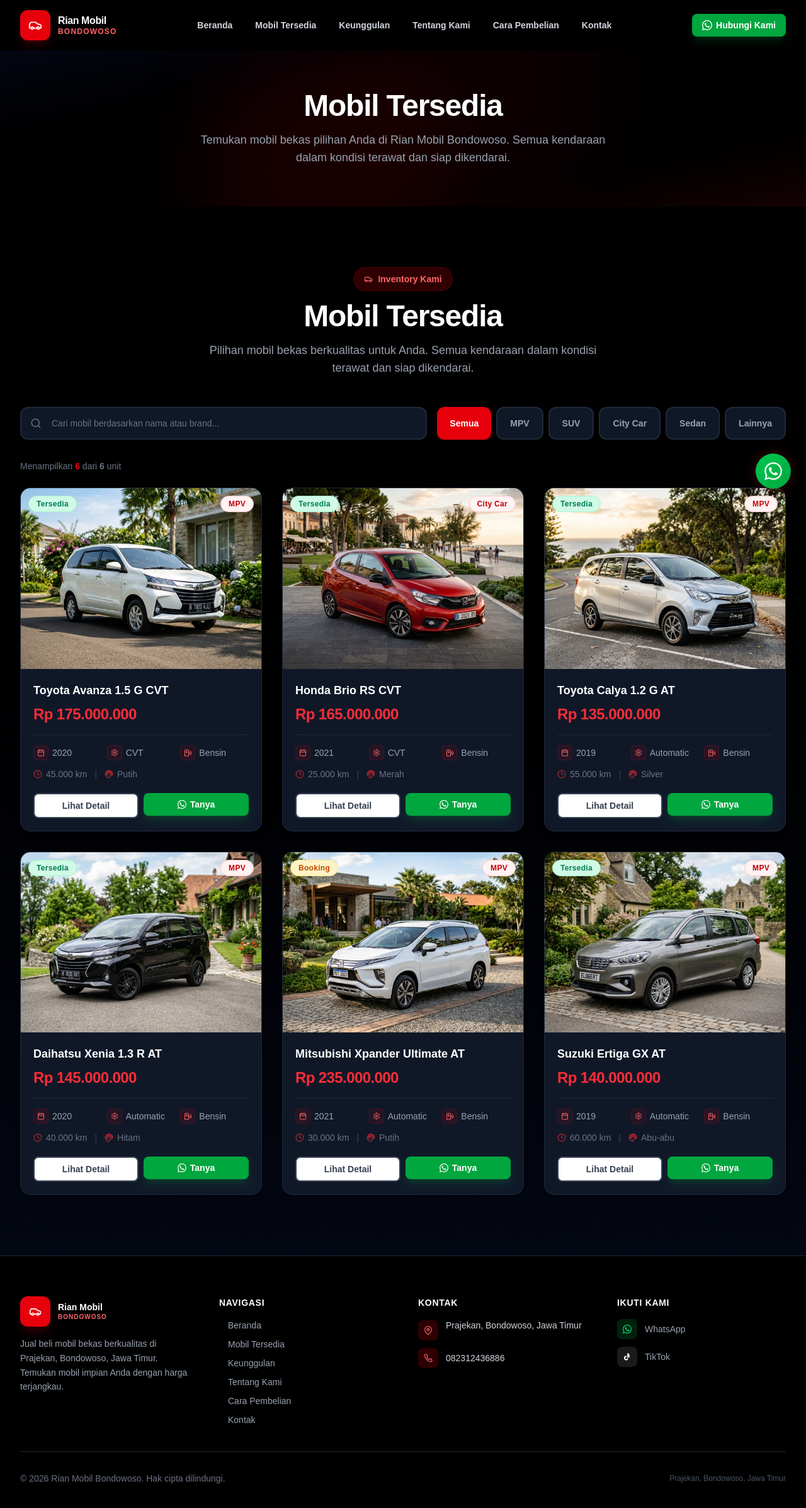
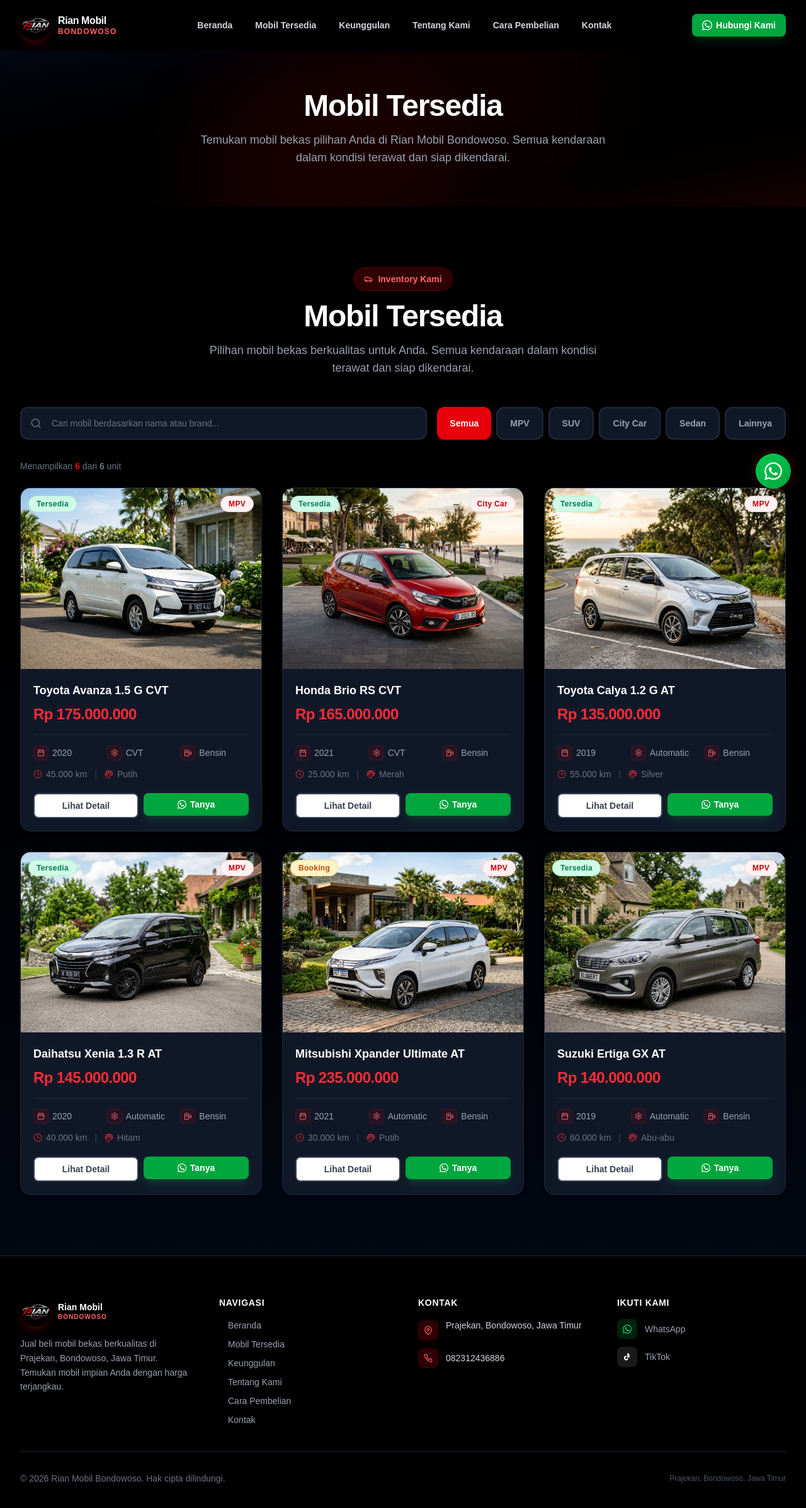
Before and after one commit to ardhikaxx/rian-mobil-bondowoso, a Next.js app: page /mobil in a window 1280 px wide. Shown: the top 2394 px of the page at 63% size. Built offline with nearby package versions, Linux system fonts and the light colour scheme.

Commit message:
feat: use actual logo image in navbar and footer

```diff
--- a/src/components/layout/Footer.tsx
+++ b/src/components/layout/Footer.tsx
@@ -1,5 +1,6 @@
 import Link from "next/link";
 import { NAVIGATION, SITE_CONFIG } from "@/data/constants";
+import Image from "next/image";
 import Icon from "@/components/ui/Icon";
 
 export default function Footer() {
@@ -12,8 +13,8 @@
           {/* Brand */}
           <div className="lg:col-span-1">
             <div className="flex items-center gap-3 mb-4">
-              <div className="w-12 h-12 bg-red-600 rounded-xl flex items-center justify-center shadow-lg shadow-red-600/20">
-                <Icon name="car" size={20} className="text-white" />
+              <div className="relative w-12 h-12 rounded-full overflow-hidden shadow-lg shadow-red-600/20">
+                <Image src="/images/logo.jpeg" alt="Logo Rian Mobil Bondowoso" fill className="object-cover" />
               </div>
               <div>
                 <p className="font-black text-white text-sm leading-tight">
--- a/src/components/layout/Navbar.tsx
+++ b/src/components/layout/Navbar.tsx
@@ -6,6 +6,7 @@
 import Button from "@/components/ui/Button";
 import Icon from "@/components/ui/Icon";
 import { generateWhatsAppLink } from "@/lib/utils";
+import Image from "next/image";
 
 export default function Navbar() {
   const [isOpen, setIsOpen] = useState(false);
@@ -53,8 +54,8 @@
           <div className="flex items-center justify-between h-16 lg:h-20">
             {/* Logo */}
             <Link href="/" className="flex items-center gap-3 shrink-0">
-              <div className="w-10 h-10 lg:w-12 lg:h-12 bg-red-600 rounded-xl flex items-center justify-center shadow-lg shadow-red-600/20 group-hover:shadow-red-600/40 transition-all">
-                <Icon name="car" size={22} className="text-white" />
+              <div className="relative w-10 h-10 lg:w-12 lg:h-12 rounded-full overflow-hidden shadow-lg shadow-red-600/20 group-hover:shadow-red-600/40 transition-all">
+                <Image src="/images/logo.jpeg" alt="Logo Rian Mobil Bondowoso" fill className="object-cover" />
               </div>
               <div className="hidden sm:block">
                 <p className="font-black text-white text-sm lg:text-base leading-tight tracking-tight">
```
Also changed, not shown: public/images/logo.jpeg (added).
